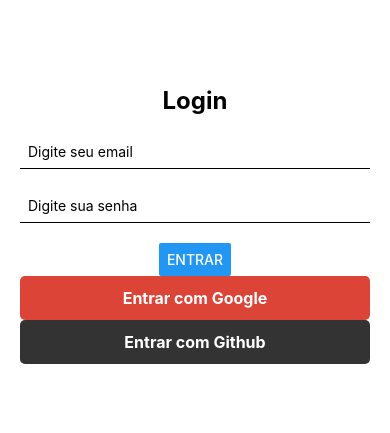
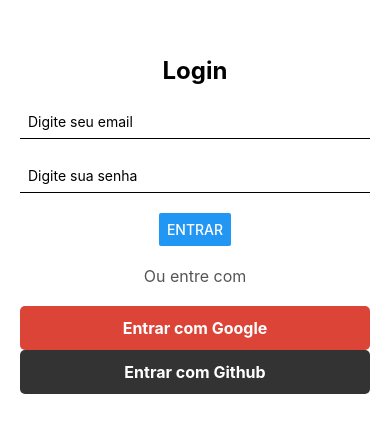
Before and after one commit to KenjiSato97/React-Native, a React Native app in the folder Aula03/: screen / in a window 390 px wide. Shown: the part 197-630 px from the top of the page. Built offline with nearby package versions, Linux system fonts and the light colour scheme.

Commit message:
Add: alerta de login no google ou github e 'orText'

```diff
--- a/Aula03/src/screens/LoginScreen.js
+++ b/Aula03/src/screens/LoginScreen.js
@@ -7,6 +7,12 @@
 
   const [email, setEmail] = useState("")
   const [senha, setSenha] = useState("")
+  const handleGithubPress = () => {
+    alert('Logando pelo Github');
+  };
+  const handleGooglePress = () => {
+    alert('Logando pelo Google');
+  };
 
   return (
     <View style={styles.container}>
@@ -28,10 +34,13 @@
       />
 
       <Button title="Entrar" />
-      <TouchableOpacity style={[styles.socialButtons, {backgroundColor: '#DB4437'}]}>
+
+      <Text style={styles.orText}>Ou entre com</Text>
+
+      <TouchableOpacity onPress={handleGooglePress} style={[styles.socialButtons, {backgroundColor: '#DB4437'}]}>
         <Text style={styles.socialText}>Entrar com Google</Text>
       </TouchableOpacity>
-      <TouchableOpacity style={[styles.socialButtons, {backgroundColor: '#333'}]}>
+      <TouchableOpacity onPress={handleGithubPress} style={[styles.socialButtons, {backgroundColor: '#333'}]}>
         <Text style={styles.socialText}>Entrar com Github</Text>
       </TouchableOpacity>
     </View>
@@ -39,10 +48,10 @@
 }
 
 const styles = StyleSheet.create({
-  container: { flex: 1,  justifyContent: 'center', alignItems: 'center', padding: 20  },
-  title: { fontSize: 24, fontWeight: 'bold', marginBottom: 20 },
+  container: { flex: 1,  justifyContent: 'center', alignItems: 'center', padding: 20},
+  title: { fontSize: 24, fontWeight: 'bold', marginBottom: 20},
   input: { width: '100%', borderBottomWidth: 1, marginBottom: 20, padding: 8},
-  orText: { marginVertical: 20, fontSize: 16, color: '#555' },
+  orText: { marginVertical: 20, fontSize: 16, color: '#555'},
   socialButtons: {
     flexDirection: 'row',
     alignItems: 'center',
```
